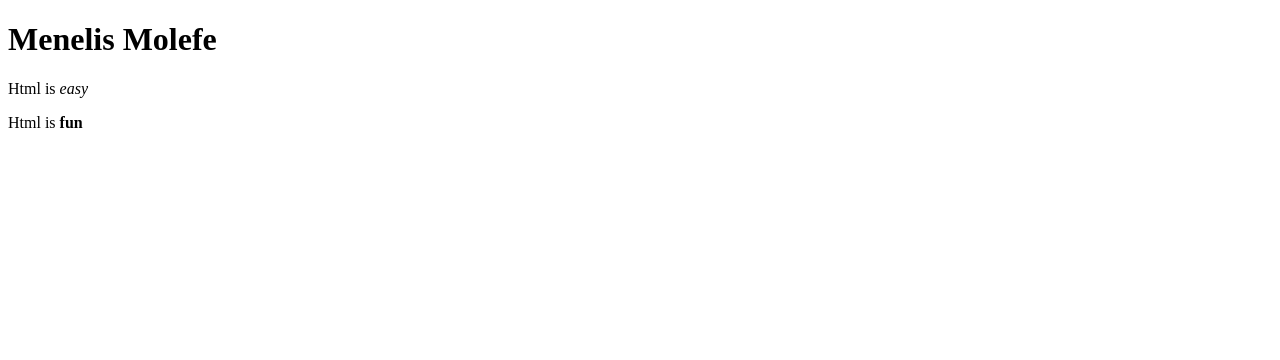
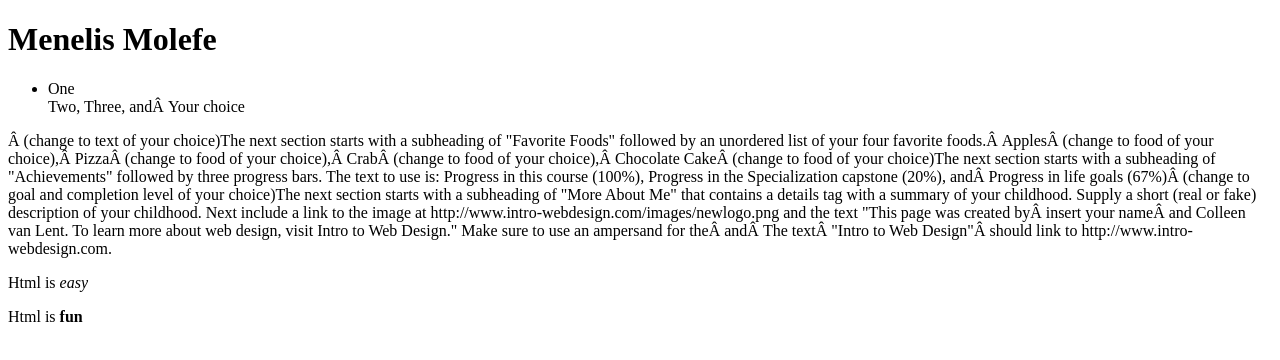
Before and after one commit to Menelisml/project-mene, a plain HTML site: page index.html in a window 1280 px wide. Drawn offline with Linux system fonts and the light colour scheme.

Commit message:
Update index.html 2

```diff
--- a/index.html
+++ b/index.html
@@ -9,7 +9,15 @@
 
   <body>
 
-	  <h1>Menelis Molefe</h1>
+  <h1>Menelis Molefe</h1>
+   <nav>
+	<ul> <li> <a> One  </li>Two, Three, and Your choice
+
+	</ul>
+   </nav> (change to text of your choice)The next section starts with a subheading of "Favorite Foods" followed by an unordered list of your four favorite foods. Apples (change to food of your choice), Pizza (change to food of your choice), Crab (change to food of your choice), Chocolate Cake (change to food of your choice)The next section starts with a subheading of "Achievements" followed by three progress bars. The text to use is:
+Progress in this course (100%),
+Progress in the Specialization capstone (20%),
+and Progress in life goals (67%) (change to goal and completion level of your choice)The next section starts with a subheading of "More About Me" that contains a details tag with a summary of your childhood. Supply a short (real or fake) description of your childhood. Next include a link to the image at http://www.intro-webdesign.com/images/newlogo.png and the text "This page was created by insert your name and Colleen van Lent. To learn more about web design, visit Intro to Web Design." Make sure to use an ampersand for the and The text "Intro to Web Design" should link to http://www.intro-webdesign.com.
 	  <p>Html is <em>easy</em></p>
 	  <p>Html is <strong>fun</strong></p>
 
```
